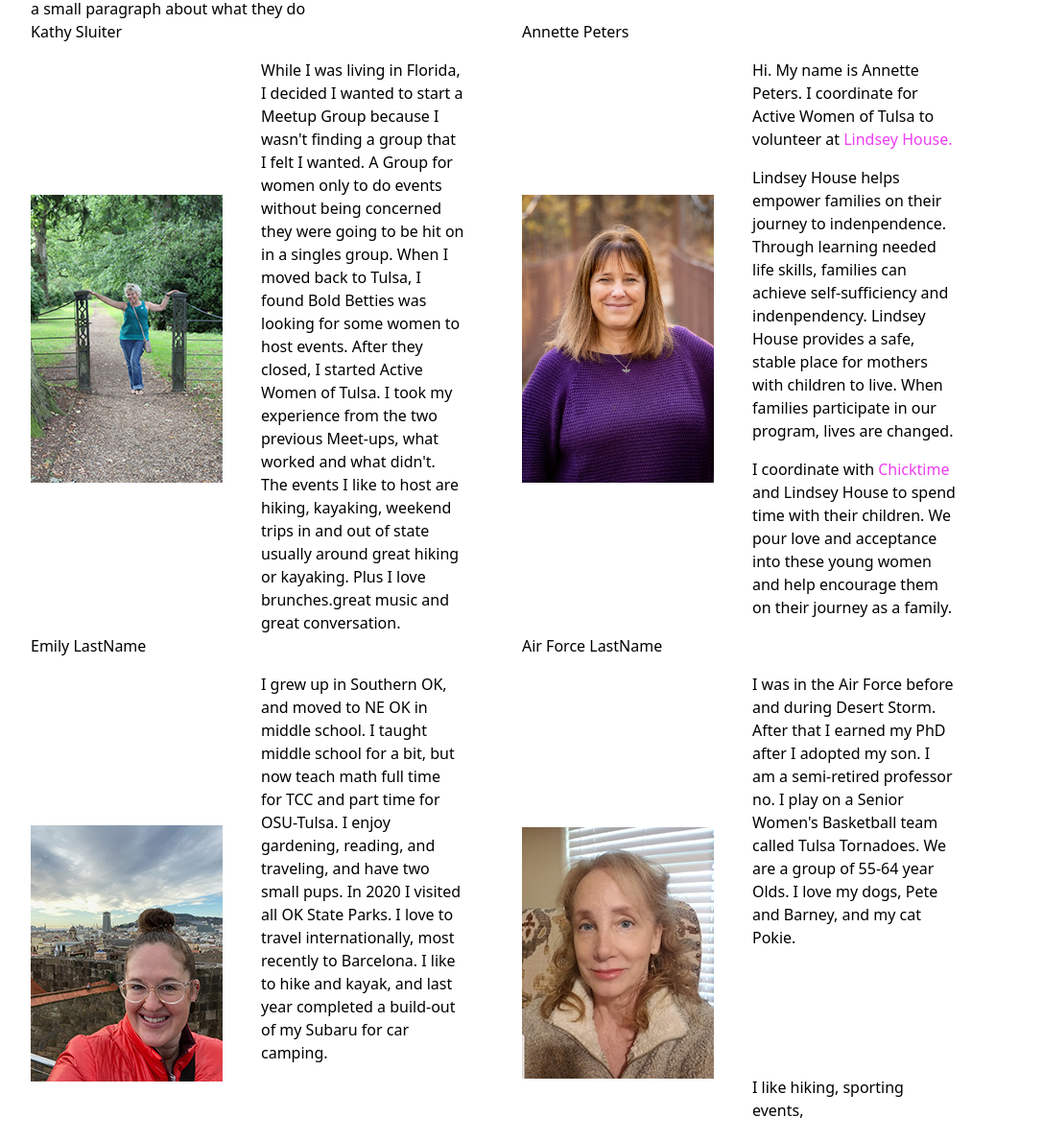
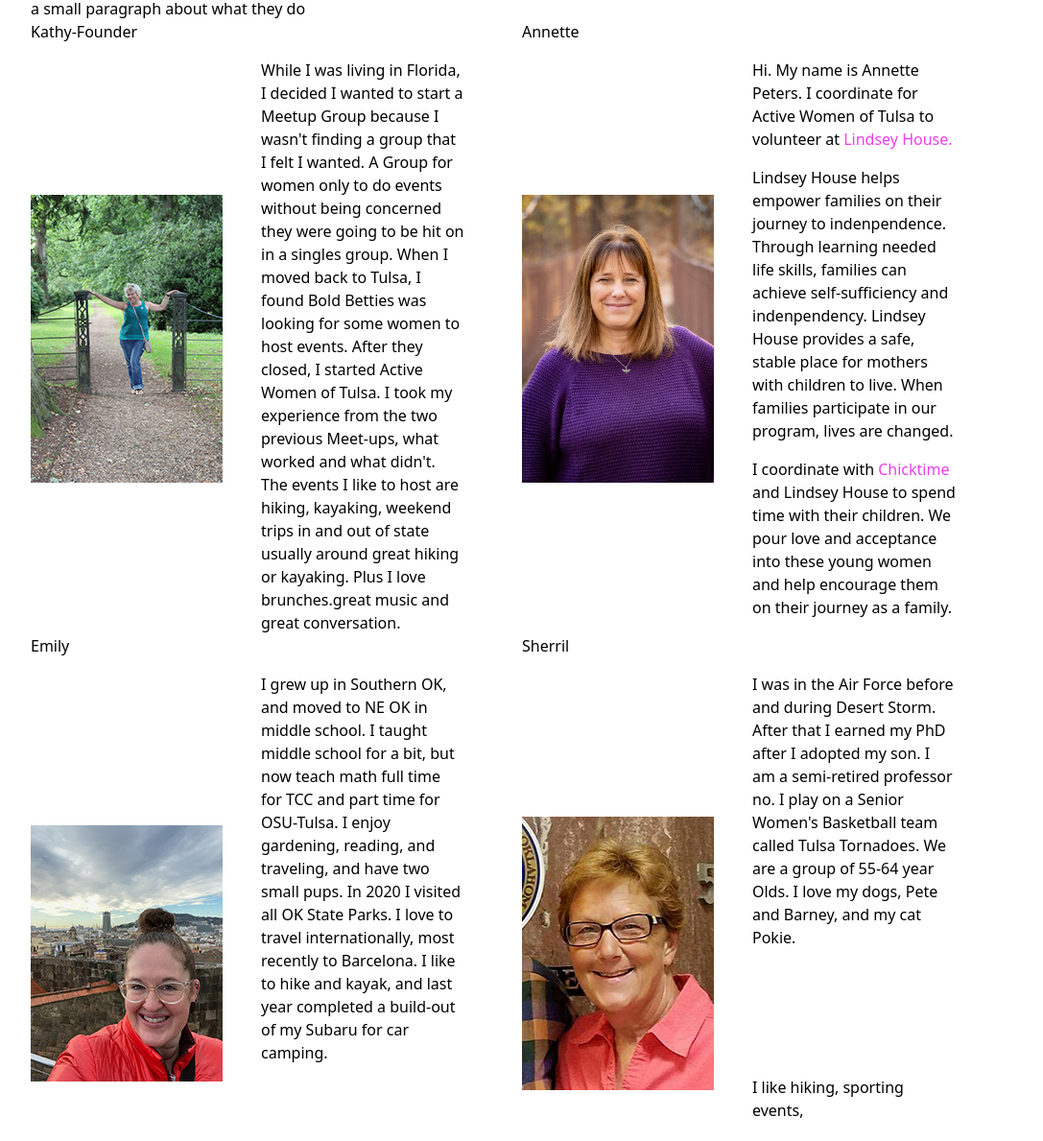
Before and after one commit to maceyjshort/activewomentulsa, a website built with Vite: page leaders.html in a window 1280 px wide. Shown: the part 351-1540 px from the top of the page at 96% size, without its empty margins (96-1183 px from the left). Built offline with nearby package versions, Linux system fonts and the light colour scheme.

Commit message:
fix issues with leaders page

```diff
--- a/leaders.html
+++ b/leaders.html
@@ -31,7 +31,7 @@
 
       <div class="container">
         <div class="item photo1">
-          <h3>Kathy Sluiter</h3>
+          <h3>Kathy-Founder</h3>
           <img src="images/kathyWebsite.jpg" alt="lady standing at gate" width="200px">
         </div>
         <div class="item leader1">
@@ -39,7 +39,7 @@
           <p>The events I like to host are hiking, kayaking, weekend trips in and out of state usually around great hiking or kayaking. Plus I love brunches.great music and great conversation. </p>
         </div>
         <div class="item photo2">
-          <h3>Annette Peters</h3>
+          <h3>Annette</h3>
           <img src="images/headshot.jpg" alt="headshot" width="200px">
         </div>
         <div class="item leader2">
@@ -48,22 +48,22 @@
           <p>I coordinate with <a href="http://www.chicktime.com/tulsa/">Chicktime</a> and Lindsey House to spend time with their children. We pour love and acceptance into these young women and help encourage them on their journey as a family.</p>
         </div>
         <div class="item photo3">
-          <h3>Emily LastName</h3>
+          <h3>Emily</h3>
           <img src="images/emily.jpg" alt="" width="200px">
         </div>
         <div class="item leader3">
           <p>I grew up in Southern OK, and moved to NE OK in middle school. I taught middle school for a bit, but now teach math full time for TCC and part time for OSU-Tulsa. I enjoy gardening, reading, and traveling, and have two small pups. In 2020 I visited all OK State Parks. I love to travel internationally, most recently to Barcelona. I like to hike and kayak, and last year completed a build-out of my Subaru for car camping.</p>
         </div>
         <div class="item photo4">
-          <h3>Air Force LastName</h3>
-          <img src="images/dibbie.jpg" alt="">
+          <h3>Sherril</h3>
+          <img src="images/sherril.jpg" alt="">
         </div>
         <div class="item leader4">
           <p>I was in the Air Force before and during Desert Storm. After that I earned my PhD after I adopted my son. I am a  semi-retired professor no. I play on a Senior Women's Basketball team called Tulsa Tornadoes. We are a group of 55-64 year Olds. I love my dogs, Pete and Barney, and my cat Pokie.</p>
           <p>I like hiking, sporting events,</p>
         </div>
         <div class="item photo5">
-          <h3>Dibbie LastName</h3>
+          <h3>Debbie</h3>
           <img src="images/dibbie.jpg" alt="">
         </div>
         <div class="item leader5">
--- a/style.css
+++ b/style.css
@@ -70,7 +70,6 @@ nav li a:visited{
 caption{
   font-size: large;
   font-weight: bold;
-  color: #EF3DF2;
 }
 td{
   padding-left: 20px;
```
Also changed, not shown: images/sherril.jpg (added).
